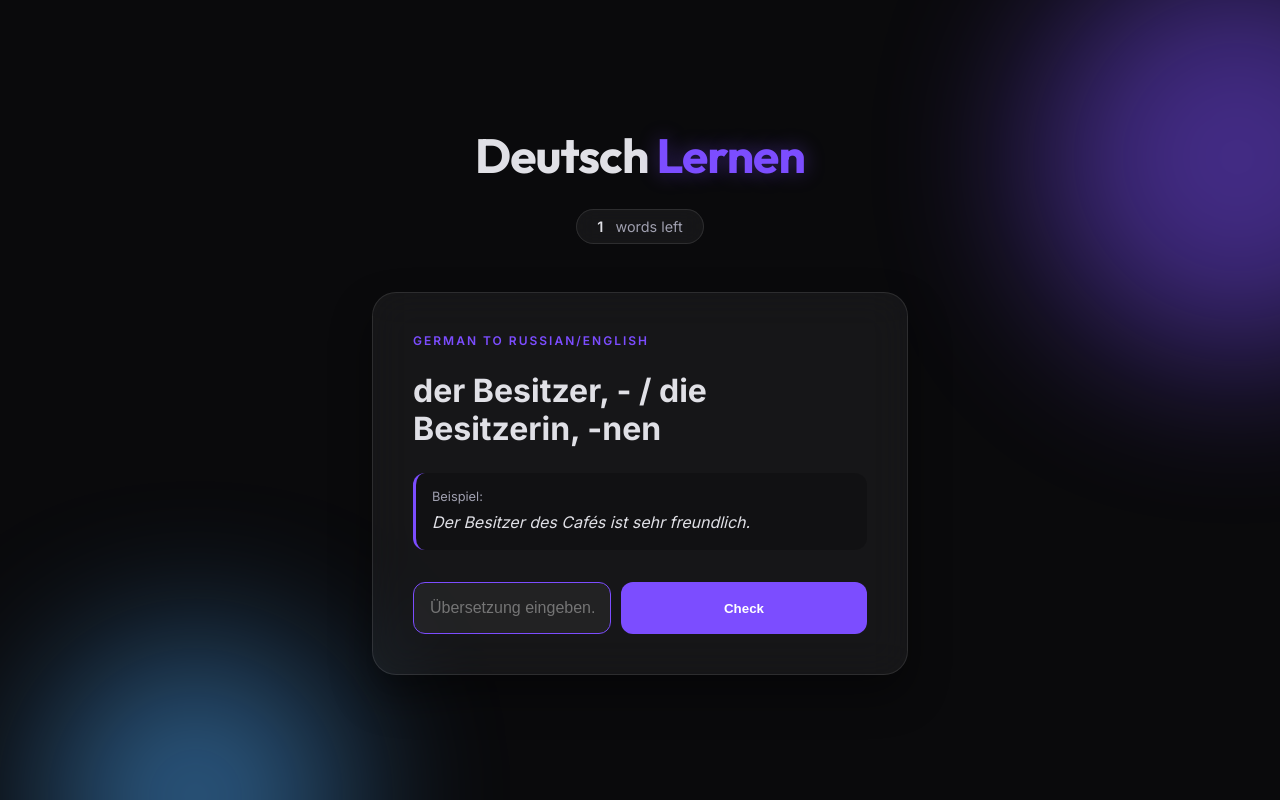
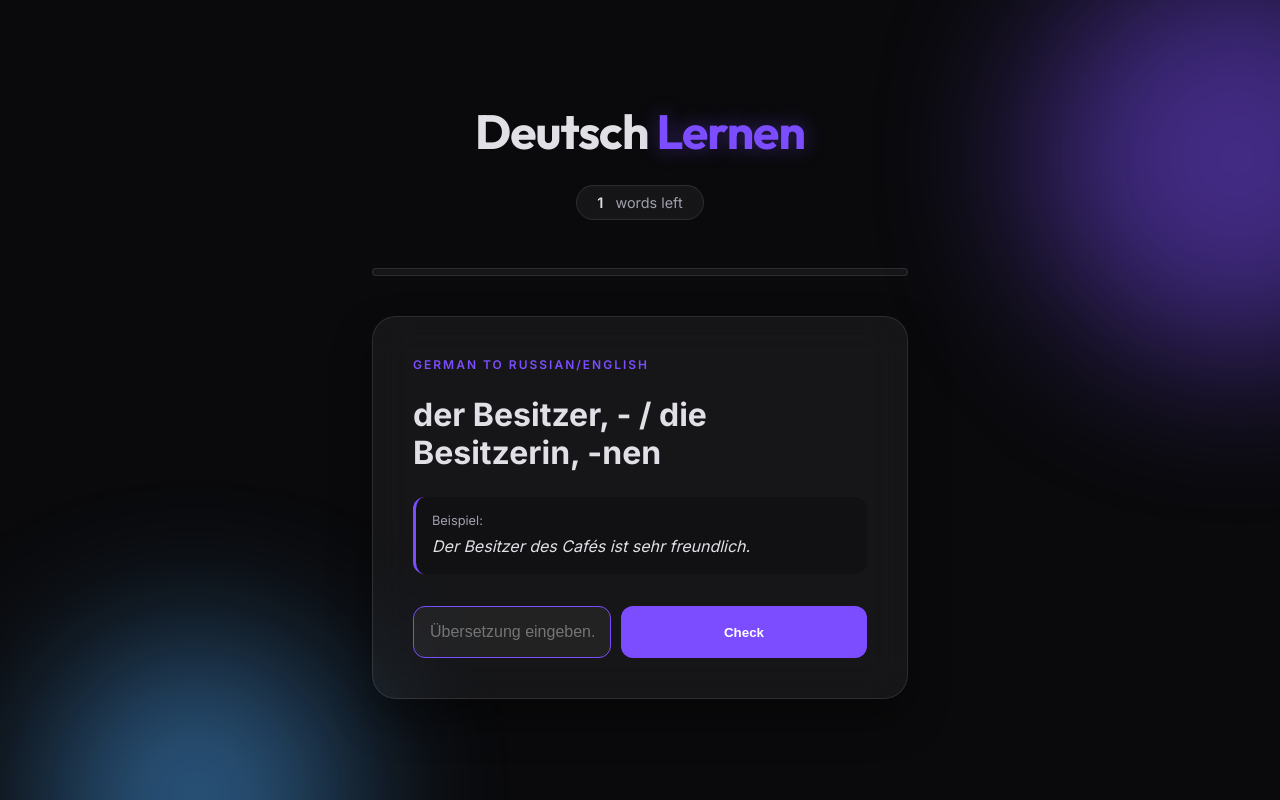
Before and after one commit to aydarik/german-tutor, a FastAPI app: page / in a window 1280 px wide. Run offline with FastAPI, Linux system fonts and the light colour scheme.

Commit message:
Progress bar

```diff
--- a/app/main.py
+++ b/app/main.py
@@ -3,7 +3,6 @@
 from fastapi.responses import HTMLResponse
 from pydantic import BaseModel
 from typing import List
-import random
 import os
 import glob
 
@@ -22,6 +21,7 @@
 
 class WordResponse(BaseModel):
     id: int
+    is_marked: bool
     german: str
     translations: str
     explanation: str
@@ -37,16 +37,12 @@
         return []
 
     all_words = get_words(files)
-    # Filter only unmarked words
-    unmarked = [w for w in all_words if not w.is_marked]
-
-    # Shuffle words to provide a random order on every load
-    random.shuffle(unmarked)
 
     response = []
-    for i, w in enumerate(unmarked):
+    for i, w in enumerate(all_words):
         response.append(WordResponse(
             id=i,
+            is_marked=w.is_marked,
             german=w.german,
             translations=w.translations,
             explanation=w.explanation,
--- a/app/static/script.js
+++ b/app/static/script.js
@@ -1,6 +1,6 @@
-let allWords = [];
+let learnWords = [];
 let currentWord = null;
-let currentDirection = 'de-to-trans'; // de-to-trans or trans-to-de
+let currentDirection = true; // de-to-trans or trans-to-de
 
 const questionEl = document.getElementById('question');
 const directionLabelEl = document.getElementById('direction-label');
@@ -16,12 +16,18 @@
 const nextBtnEl = document.getElementById('next-btn');
 const markBtnEl = document.getElementById('mark-btn');
 const wordCountEl = document.getElementById('word-count');
+const progressBarEl = document.getElementById('progress-bar');
+
+let totalWordsCount = 0;
 
 async function init() {
     try {
         const response = await fetch('/api/words');
-        allWords = await response.json();
-        wordCountEl.textContent = allWords.length;
+        const allWords = await response.json();
+        totalWordsCount = allWords.length;
+        learnWords = allWords.filter(w => !w.is_marked)
+        wordCountEl.textContent = String(learnWords.length);
+        updateProgressBar();
         loadNextCard();
     } catch (err) {
         console.error("Failed to load words", err);
@@ -30,41 +36,40 @@
 }
 
 function loadNextCard() {
-    if (allWords.length === 0) {
+    // Reset UI
+    feedbackEl.classList.add('hidden');
+    markBtnEl.classList.add('hidden');
+    suggestionsEl.classList.add('hidden');
+    inputGroupEl.classList.remove('hidden');
+    exampleContainerEl.classList.add('hidden');
+    answerInputEl.value = '';
+    answerInputEl.disabled = false;
+    answerInputEl.focus();
+    checkBtnEl.disabled = false;
+
+    if (learnWords.length === 0) {
         questionEl.textContent = "Alles gelernt! No more words.";
+        inputGroupEl.classList.add('hidden');
         exampleContainerEl.classList.add('hidden');
         answerInputEl.disabled = true;
         checkBtnEl.disabled = true;
         return;
     }
 
-    currentWord = allWords[Math.floor(Math.random() * allWords.length)];
-    currentDirection = Math.random() > 0.5 ? 'de-to-trans' : 'trans-to-de';
+    currentWord = learnWords[Math.floor(Math.random() * learnWords.length)];
+    currentDirection = Math.random() > 0.5;
 
-    // Reset UI
-    feedbackEl.classList.add('hidden');
-    markBtnEl.classList.add('hidden');
-    suggestionsEl.classList.add('hidden');
-    inputGroupEl.classList.remove('hidden');
-    answerInputEl.value = '';
-    answerInputEl.disabled = false;
-    answerInputEl.focus();
-    checkBtnEl.disabled = false;
-
-    if (currentDirection === 'de-to-trans') {
+    if (currentDirection) {
         directionLabelEl.textContent = "German to Russian/English";
         questionEl.textContent = currentWord.german;
 
         if (currentWord.example) {
             exampleContainerEl.classList.remove('hidden');
             exampleTextEl.textContent = currentWord.example;
-        } else {
-            exampleContainerEl.classList.add('hidden');
         }
     } else {
         directionLabelEl.textContent = "Russian/English to German";
         questionEl.textContent = currentWord.translations;
-        exampleContainerEl.classList.add('hidden');
     }
 }
 
@@ -76,8 +81,8 @@
     }
 
     let possibleOptions = [];
-    if (currentDirection === 'de-to-trans') {
-        allWords.forEach(w => {
+    if (currentDirection) {
+        learnWords.forEach(w => {
             w.translations.split(/[,\/]/).forEach(t => {
                 const cleaned = t.trim();
                 if (cleaned && !possibleOptions.includes(cleaned)) {
@@ -86,7 +91,7 @@
             });
         });
     } else {
-        allWords.forEach(w => {
+        learnWords.forEach(w => {
             const cleaned = w.german.trim();
             if (cleaned && !possibleOptions.includes(cleaned)) {
                 possibleOptions.push(cleaned);
@@ -120,12 +125,12 @@
 function checkAnswer() {
     const userAnswer = answerInputEl.value.trim().toLowerCase();
     let isCorrect = false;
-    let target = currentDirection === 'de-to-trans' ? currentWord.translations : currentWord.german;
+    let target = currentDirection ? currentWord.translations : currentWord.german;
 
     suggestionsEl.classList.add('hidden');
 
     if (userAnswer) {
-        if (currentDirection === 'de-to-trans') {
+        if (currentDirection) {
             const possibleAnswers = target.toLowerCase().split(/[,\/]/).map(s => s.trim());
             isCorrect = possibleAnswers.some(ans => {
                 return ans === userAnswer || (userAnswer.length > 2 && ans.includes(userAnswer));
@@ -169,13 +174,23 @@
         });
 
         if (response.ok) {
-            allWords = allWords.filter(w => w.line_index !== currentWord.line_index || w.file_path !== currentWord.file_path);
-            wordCountEl.textContent = allWords.length;
+            learnWords = learnWords.filter(w => w.line_index !== currentWord.line_index || w.file_path !== currentWord.file_path);
+            wordCountEl.textContent = learnWords.length;
+            updateProgressBar();
             loadNextCard();
         }
     } catch (err) {
         console.error("Failed to mark word", err);
     }
+}
+
+function updateProgressBar() {
+    if (totalWordsCount === 0) {
+        progressBarEl.style.width = '0';
+        return;
+    }
+    const percentage = ((totalWordsCount - learnWords.length) / totalWordsCount) * 100;
+    progressBarEl.style.width = `${percentage}%`;
 }
 
 checkBtnEl.addEventListener('click', checkAnswer);
--- a/app/static/style.css
+++ b/app/static/style.css
@@ -119,6 +119,26 @@
 .stats #word-count {
     color: var(--text-main);
     font-weight: 600;
+}
+
+/* Progress Bar */
+.progress-container {
+    width: 100%;
+    height: 8px;
+    background: rgba(255, 255, 255, 0.05);
+    border-radius: 10px;
+    margin-bottom: 2.5rem;
+    overflow: hidden;
+    border: 1px solid var(--glass-border);
+}
+
+.progress-bar {
+    height: 100%;
+    width: 0;
+    background: linear-gradient(90deg, var(--accent), #b388ff);
+    box-shadow: 0 0 15px var(--accent-glow);
+    border-radius: 10px;
+    transition: width 0.8s cubic-bezier(0.34, 1.56, 0.64, 1);
 }
 
 /* Card */
--- a/app/templates/index.html
+++ b/app/templates/index.html
@@ -27,10 +27,14 @@
         </div>
     </header>
 
+    <div class="progress-container">
+        <div id="progress-bar" class="progress-bar"></div>
+    </div>
+
     <section id="card-container" class="card-wrapper">
         <div id="card" class="card">
             <div class="card-content">
-                <div id="direction-label" class="label">German to Russian</div>
+                <div id="direction-label" class="label"></div>
                 <div id="question" class="question">Wort...</div>
                 <div id="example-container" class="example-box hidden">
                     <p class="example-label">Beispiel:</p>
```
